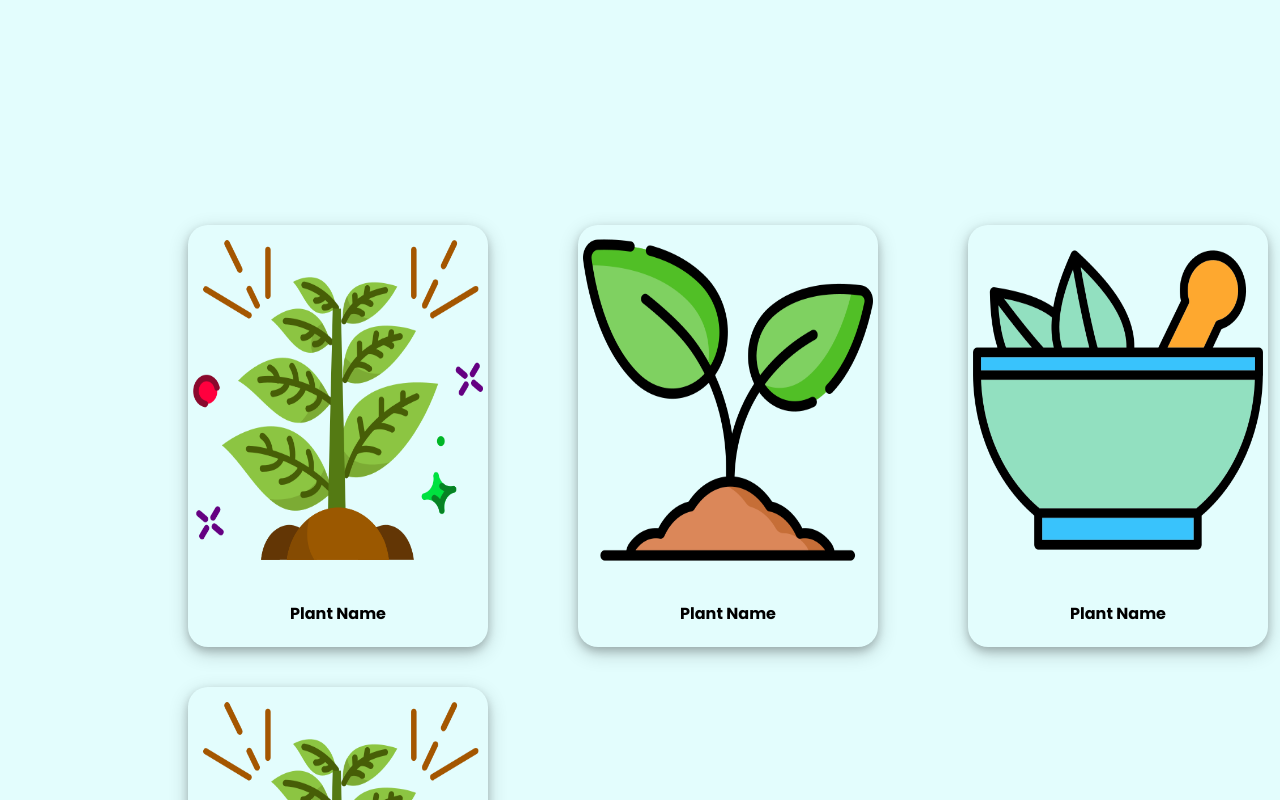
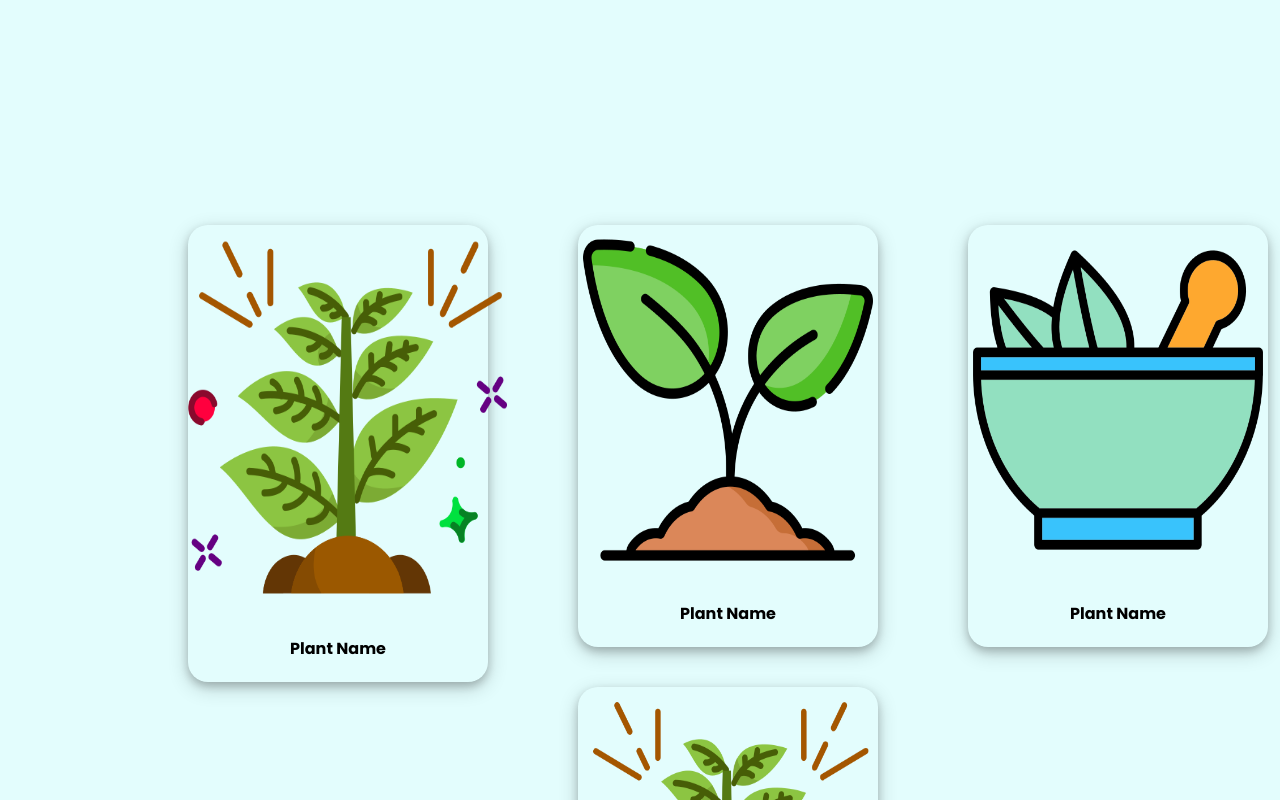
Before and after one commit to mr-rithish/Herbarium, a plain HTML site: page index.html in a window 1280 px wide. In both pictures the pointer is over the picture 338 px from the left and 887 px from the top of the page. Shown: the part 487-1287 px from the top of the page. Drawn offline with Linux system fonts and the light colour scheme.

Commit message:
Update styles.css

```diff
--- a/CSS/styles.css
+++ b/CSS/styles.css
@@ -60,3 +60,6 @@ p{
 .item{
     padding-left: 90px;
 }
+.polaroid img:hover{
+    zoom:1.1;
+}
```
